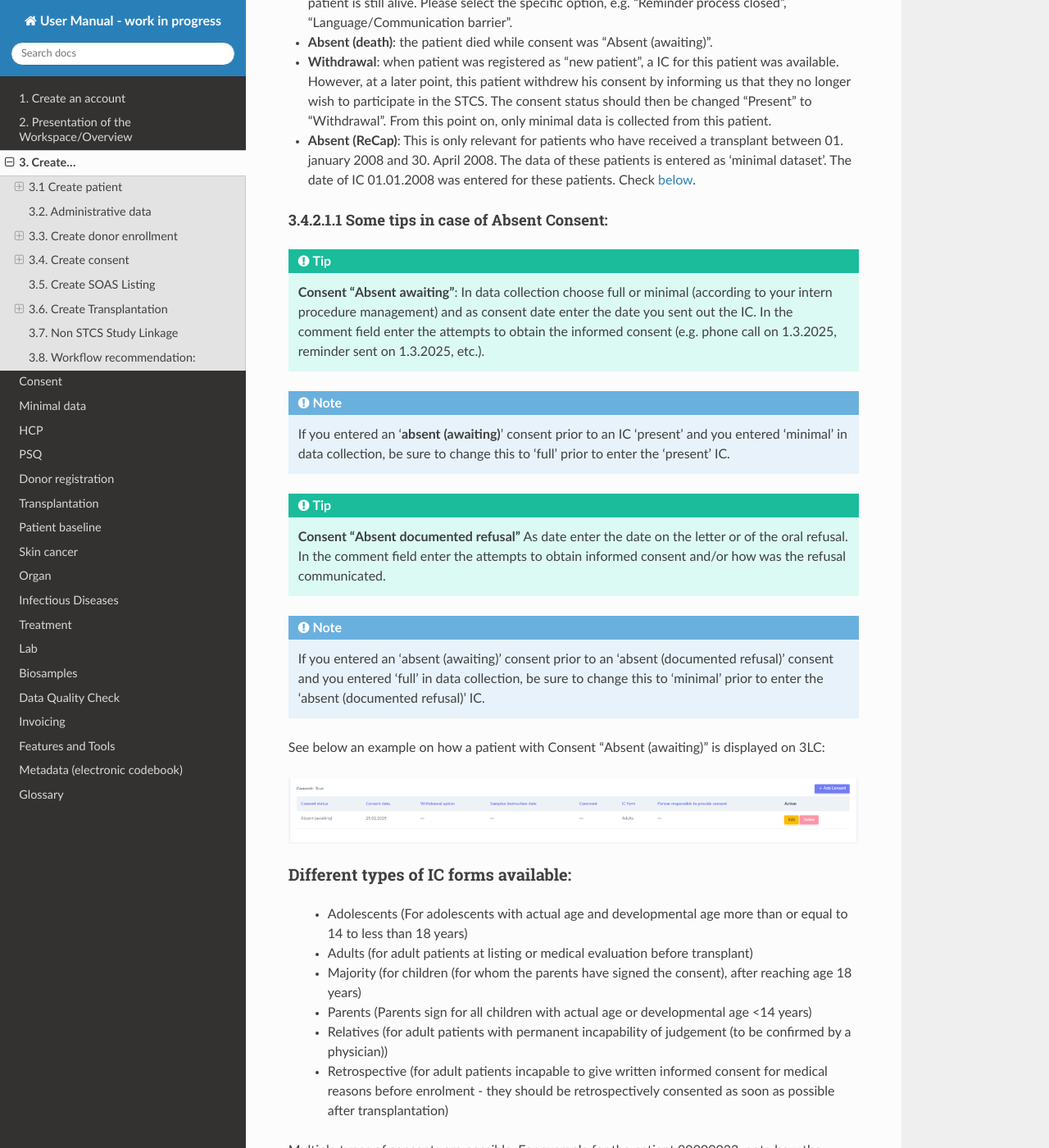
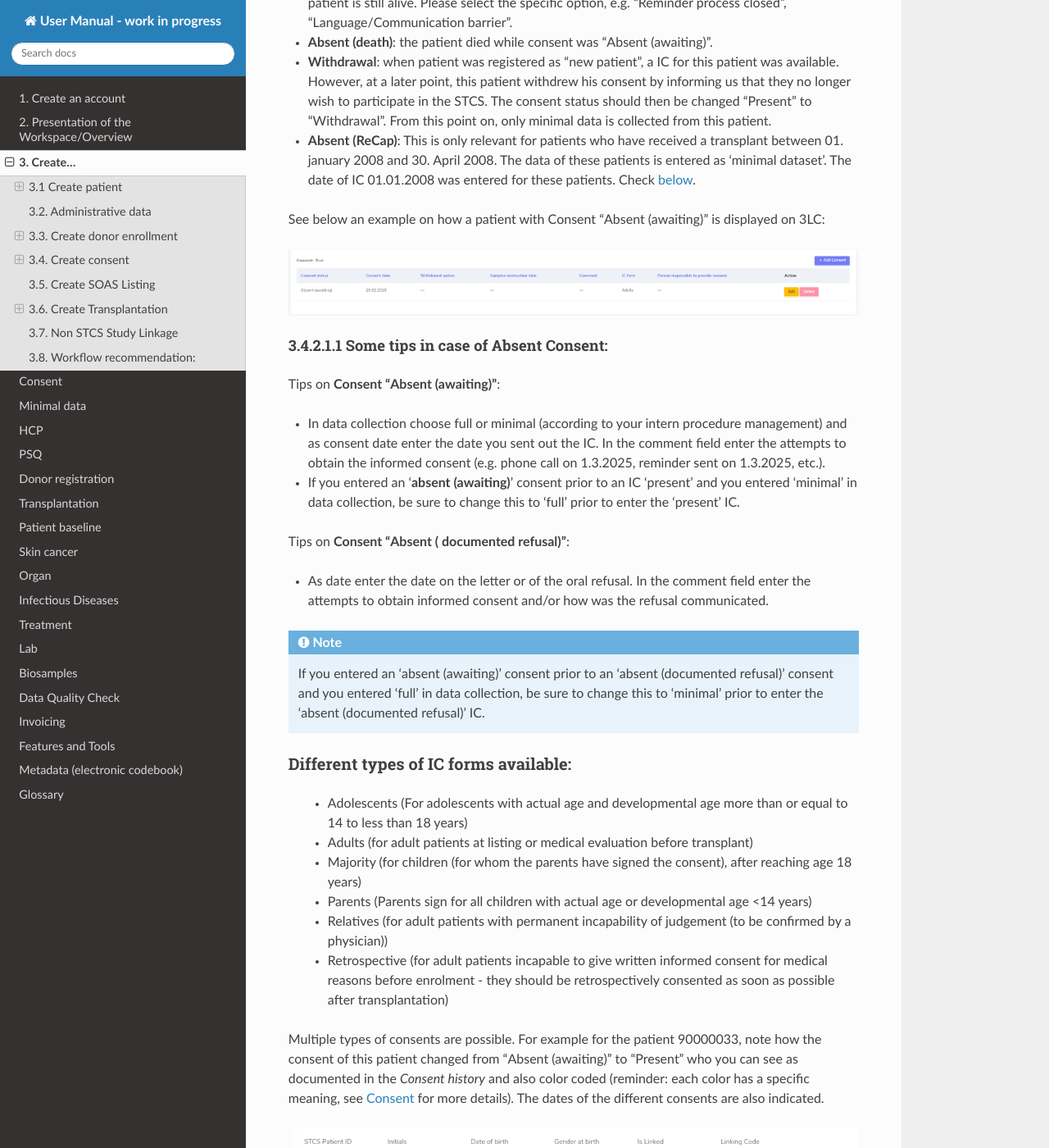
Before and after one commit to swiss-transplant-cohort-study/3LC-user-manual, a Sphinx documentation site: the page built from docs/source/createPatDon.rst, in a window 1280 px wide and 1400 px high, scrolled down 4905 px. Shown: the whole window at 82% size. Built offline with Sphinx 7.4.7 and the Read the Docs theme 3.1.0, drawn with Linux system fonts in a browser that asks for light colours.

Commit message:
Update createPatDon.rst

```diff
--- a/docs/source/createPatDon.rst
+++ b/docs/source/createPatDon.rst
@@ -126,20 +126,23 @@ For example, in the case of the patient 90000034, age 14, the default re-consent
 - **Withdrawal**: when patient was registered as "new patient", a IC for this patient was available. However, at a later point, this patient withdrew his consent by informing us that they no longer wish to participate in the STCS. The consent status should then be changed "Present" to "Withdrawal". From this point on, only minimal data is collected from this patient.
 - **Absent (ReCap)**: This is only relevant for patients who have received a transplant between 01. january 2008 and 30. April 2008. The data of these patients is entered as ‘minimal dataset’. The date of IC 01.01.2008 was entered for these patients. Check :ref:`below <ReCap>`.
 
+See below an example on how a patient with Consent "Absent (awaiting)" is displayed on 3LC:
+
+.. image:: ConsentEx.png
+
 3.4.2.1.1 Some tips in case of Absent Consent:
 -------------------------------------------------
 
-.. tip::  **Consent "Absent awaiting"**: In data collection choose full or minimal (according to your intern procedure management) and as consent date enter the date you sent out the IC. In the comment field enter the attempts to obtain the informed consent (e.g. phone call on 1.3.2025, reminder sent on 1.3.2025, etc.).
-.. note:: If you entered an ‘**absent (awaiting)**’ consent prior to an IC ‘present’ and you entered ‘minimal’ in data collection, be sure to change this to ‘full’ prior to enter the ‘present’ IC.
+Tips on **Consent "Absent (awaiting)"**:
 
+* In data collection choose full or minimal (according to your intern procedure management) and as consent date enter the date you sent out the IC. In the comment field enter the attempts to obtain the informed consent (e.g. phone call on 1.3.2025, reminder sent on 1.3.2025, etc.).
+* If you entered an ‘**absent (awaiting)**’ consent prior to an IC ‘present’ and you entered ‘minimal’ in data collection, be sure to change this to ‘full’ prior to enter the ‘present’ IC.
 
-.. tip:: **Consent "Absent documented refusal"** As date enter the date on the letter or of the oral refusal. In the comment field enter the attempts to obtain informed consent and/or how was the refusal communicated.
+Tips on **Consent "Absent ( documented refusal)"**:
+
+* As date enter the date on the letter or of the oral refusal. In the comment field enter the attempts to obtain informed consent and/or how was the refusal communicated.
 
 .. note:: If you entered an ‘absent (awaiting)’ consent prior to an ‘absent (documented refusal)’ consent and you entered ‘full’ in data collection, be sure to change this to ‘minimal’ prior to enter the ‘absent (documented refusal)’ IC.
-
-See below an example on how a patient with Consent "Absent (awaiting)" is displayed on 3LC:
-
-.. image:: ConsentEx.png
 
 Different types of IC forms available:
 ========================================
```
